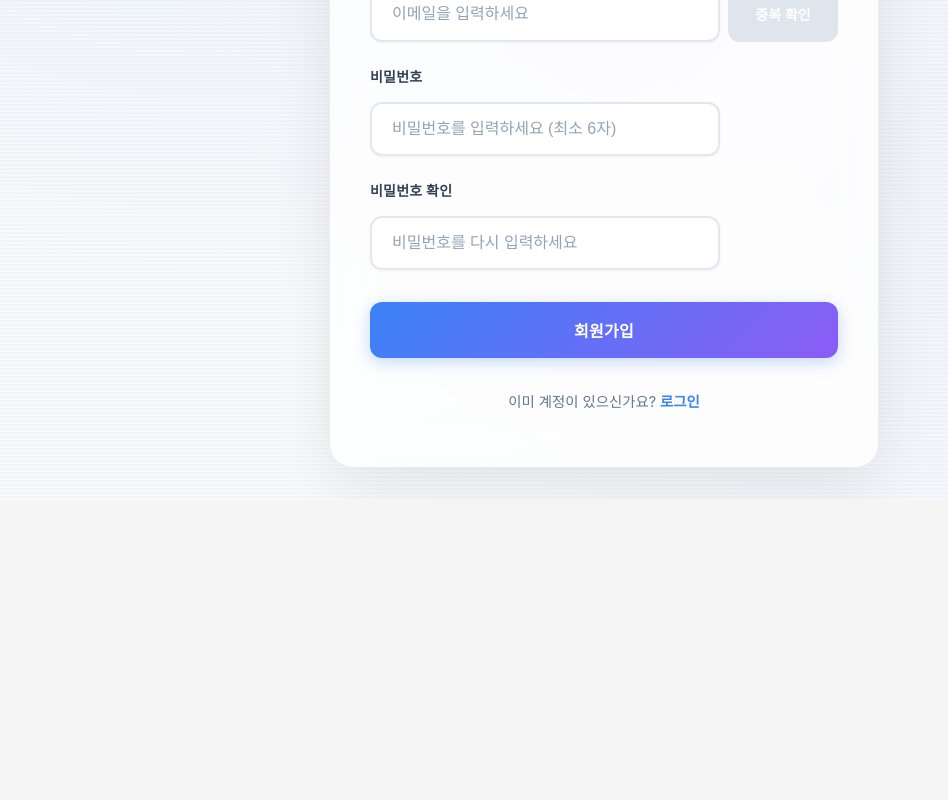
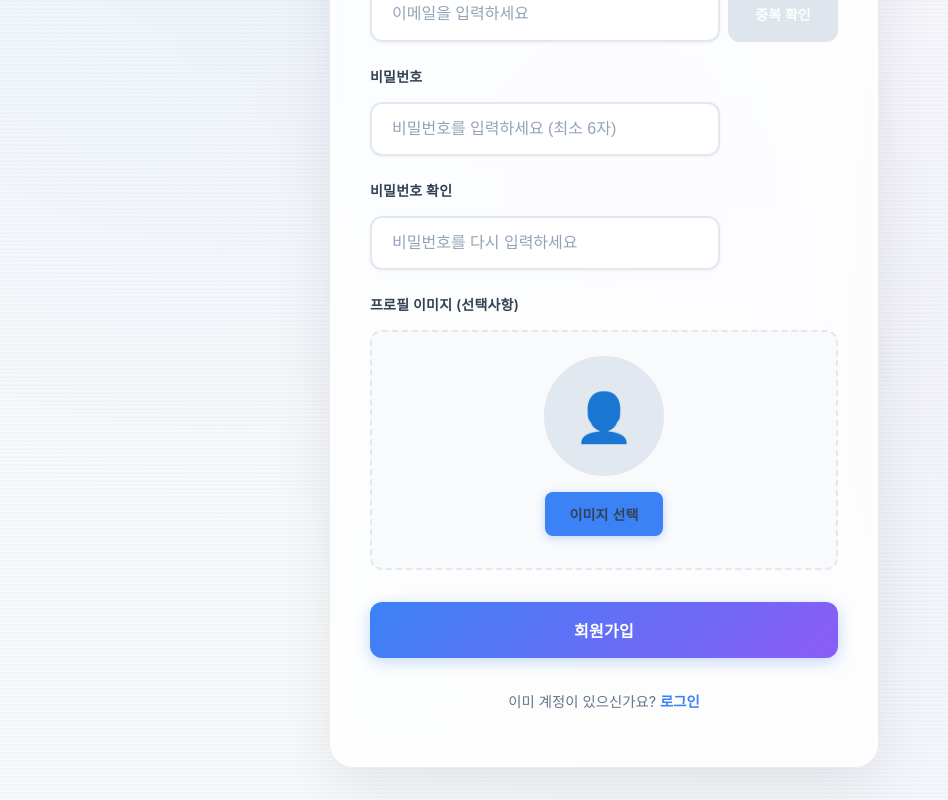
Before and after one commit to MollangPiu/quest_web2, a React (Vite) app: page /signup in a window 1280 px wide. Shown: the part 512-1312 px from the top of the page, without its empty margins (36-984 px from the left). Before the commit the page ends 1012 px from the top, so only its background shows below. Built offline with nearby package versions, Linux system fonts and the light colour scheme.

Commit message:
Feat: 프로필 추가

```diff
--- a/src/pages/Login.css
+++ b/src/pages/Login.css
@@ -175,6 +175,121 @@
   color: #ef4444;
 }
 
+/* 프로필 이미지 업로드 */
+.profile-image-upload {
+  display: flex;
+  flex-direction: column;
+  align-items: center;
+  gap: 1rem;
+  padding: 1.5rem;
+  border: 2px dashed #e2e8f0;
+  border-radius: 12px;
+  background: #f8fafc;
+  transition: all 0.3s ease;
+}
+
+.profile-image-upload:hover {
+  border-color: #3b82f6;
+  background: #f1f5f9;
+}
+
+.profile-image-preview {
+  width: 120px;
+  height: 120px;
+  border-radius: 50%;
+  object-fit: cover;
+  border: 3px solid #e2e8f0;
+  box-shadow: 0 4px 12px rgba(0, 0, 0, 0.1);
+}
+
+.profile-image-placeholder {
+  width: 120px;
+  height: 120px;
+  border-radius: 50%;
+  background: #e2e8f0;
+  display: flex;
+  align-items: center;
+  justify-content: center;
+  font-size: 3rem;
+  color: #94a3b8;
+  border: 3px solid #e2e8f0;
+}
+
+.file-input-wrapper {
+  position: relative;
+  display: inline-block;
+}
+
+.file-input-wrapper input[type="file"] {
+  position: absolute;
+  opacity: 0;
+  width: 0;
+  height: 0;
+  overflow: hidden;
+}
+
+.file-input-label {
+  display: inline-block;
+  padding: 0.75rem 1.5rem;
+  background: #3b82f6;
+  color: #ffffff;
+  border-radius: 8px;
+  font-size: 0.875rem;
+  font-weight: 600;
+  cursor: pointer;
+  transition: all 0.3s ease;
+  box-shadow: 0 2px 8px rgba(59, 130, 246, 0.3);
+}
+
+.file-input-label:hover {
+  background: #2563eb;
+  transform: translateY(-1px);
+  box-shadow: 0 4px 12px rgba(59, 130, 246, 0.4);
+}
+
+.file-input-label:active {
+  transform: translateY(0);
+}
+
+.file-name {
+  margin-top: 0.5rem;
+  font-size: 0.875rem;
+  color: #64748b;
+  text-align: center;
+}
+
+.remove-image-button {
+  position: absolute;
+  top: -8px;
+  right: -8px;
+  width: 28px;
+  height: 28px;
+  border-radius: 50%;
+  background: #ef4444;
+  color: #ffffff;
+  border: 2px solid #ffffff;
+  font-size: 16px;
+  font-weight: bold;
+  cursor: pointer;
+  display: flex;
+  align-items: center;
+  justify-content: center;
+  transition: all 0.3s ease;
+  box-shadow: 0 2px 8px rgba(239, 68, 68, 0.3);
+  line-height: 1;
+  padding: 0;
+}
+
+.remove-image-button:hover {
+  background: #dc2626;
+  transform: scale(1.1);
+  box-shadow: 0 4px 12px rgba(239, 68, 68, 0.4);
+}
+
+.remove-image-button:active {
+  transform: scale(0.95);
+}
+
 @keyframes fadeIn {
   from {
     opacity: 0;
--- a/src/pages/Signup.tsx
+++ b/src/pages/Signup.tsx
@@ -29,6 +29,8 @@ const Signup = () => {
     password: '',
     confirmPassword: '',
   })
+  const [profileImage, setProfileImage] = useState<File | null>(null)
+  const [profileImagePreview, setProfileImagePreview] = useState<string | null>(null)
   const navigate = useNavigate()
 
   const handleChange = (e: React.ChangeEvent<HTMLInputElement>) => {
@@ -76,6 +78,43 @@ const Signup = () => {
           confirmPassword: '',
         })
       }
+    }
+  }
+
+  const handleImageChange = (e: React.ChangeEvent<HTMLInputElement>) => {
+    const file = e.target.files?.[0]
+    if (file) {
+      // 파일 크기 검사 (5MB 제한)
+      if (file.size > 5 * 1024 * 1024) {
+        setError('이미지 파일 크기는 5MB 이하여야 합니다.')
+        return
+      }
+
+      // 이미지 파일 형식 검사
+      if (!file.type.startsWith('image/')) {
+        setError('이미지 파일만 업로드 가능합니다.')
+        return
+      }
+
+      setProfileImage(file)
+
+      // 미리보기 생성
+      const reader = new FileReader()
+      reader.onloadend = () => {
+        setProfileImagePreview(reader.result as string)
+      }
+      reader.readAsDataURL(file)
+      setError('')
+    }
+  }
+
+  const handleRemoveImage = () => {
+    setProfileImage(null)
+    setProfileImagePreview(null)
+    // 파일 입력 초기화
+    const fileInput = document.getElementById('profileImage') as HTMLInputElement
+    if (fileInput) {
+      fileInput.value = ''
     }
   }
 
@@ -201,12 +240,12 @@ const Signup = () => {
   return (
     <div className="auth-container">
       <div className="auth-card">
-        <div className="auth-header">
-          <h1><span className="emoji">🎯</span> 퀘스트</h1>
-          <p>새 계정을 만드세요</p>
-        </div>
+          <div className="auth-header">
+            <h1><span className="emoji">🎯</span> 퀘스트</h1>
+            <p>새 계정을 만드세요</p>
+          </div>
 
-        <form onSubmit={handleSubmit} className="auth-form">
+          <form onSubmit={handleSubmit} className="auth-form">
           {error && <div className="error-message">{error}</div>}
 
           <div className="form-group">
@@ -332,6 +371,47 @@ const Signup = () => {
             )}
           </div>
 
+          {/* 프로필 이미지 업로드 */}
+          <div className="form-group">
+            <label>프로필 이미지 (선택사항)</label>
+            <div className="profile-image-upload">
+              {profileImagePreview ? (
+                <div style={{ position: 'relative', display: 'inline-block' }}>
+                  <img
+                    src={profileImagePreview}
+                    alt="프로필 미리보기"
+                    className="profile-image-preview"
+                  />
+                  <button
+                    type="button"
+                    onClick={handleRemoveImage}
+                    className="remove-image-button"
+                    aria-label="이미지 제거"
+                  >
+                    ✕
+                  </button>
+                </div>
+              ) : (
+                <div className="profile-image-placeholder">👤</div>
+              )}
+              <div className="file-input-wrapper">
+                <input
+                  type="file"
+                  id="profileImage"
+                  name="profileImage"
+                  accept="image/*"
+                  onChange={handleImageChange}
+                />
+                <label htmlFor="profileImage" className="file-input-label">
+                  {profileImagePreview ? '이미지 변경' : '이미지 선택'}
+                </label>
+              </div>
+              {profileImage && (
+                <div className="file-name">{profileImage.name}</div>
+              )}
+            </div>
+          </div>
+
           <button type="submit" className="auth-button">
             회원가입
           </button>
```
